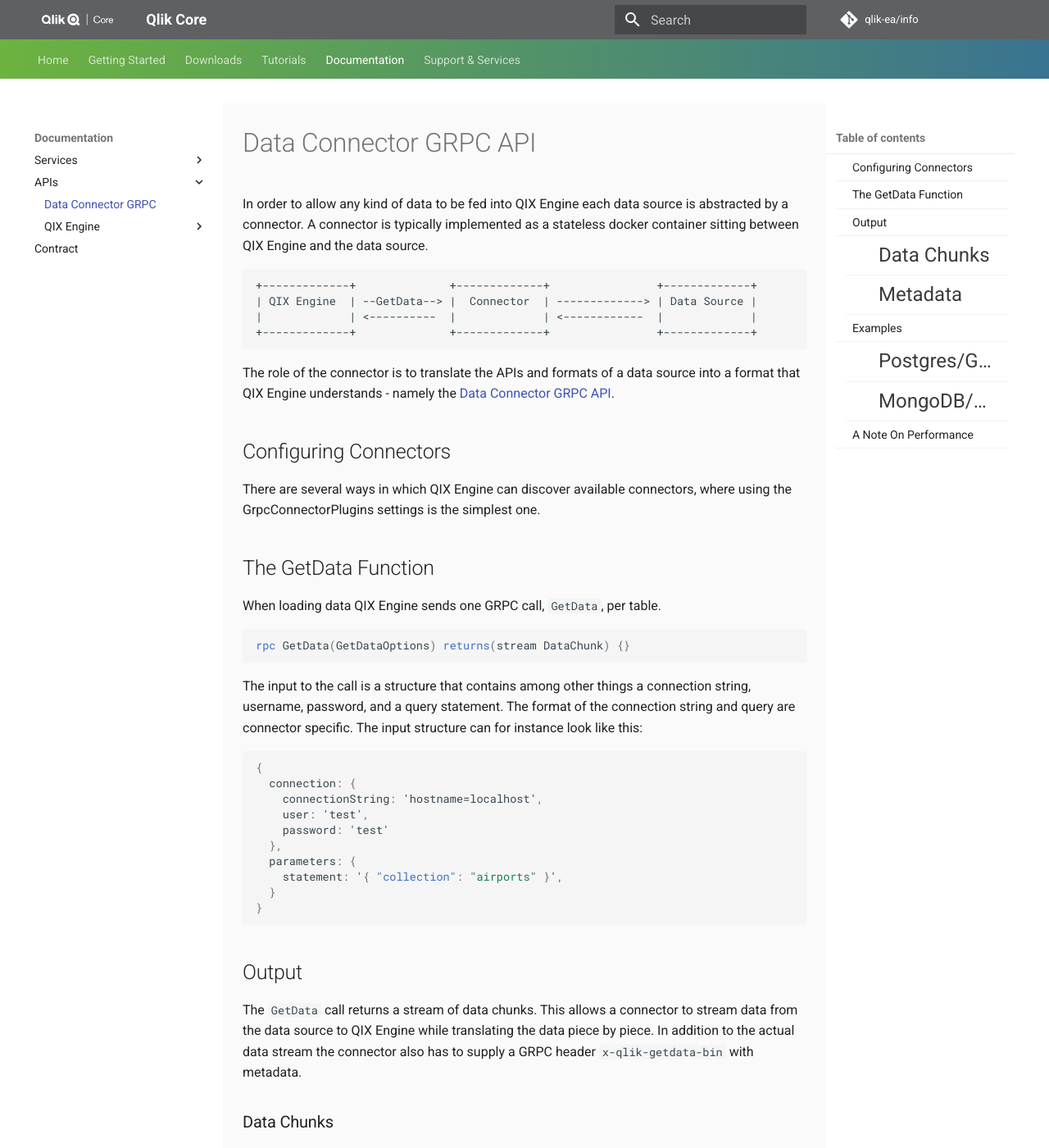
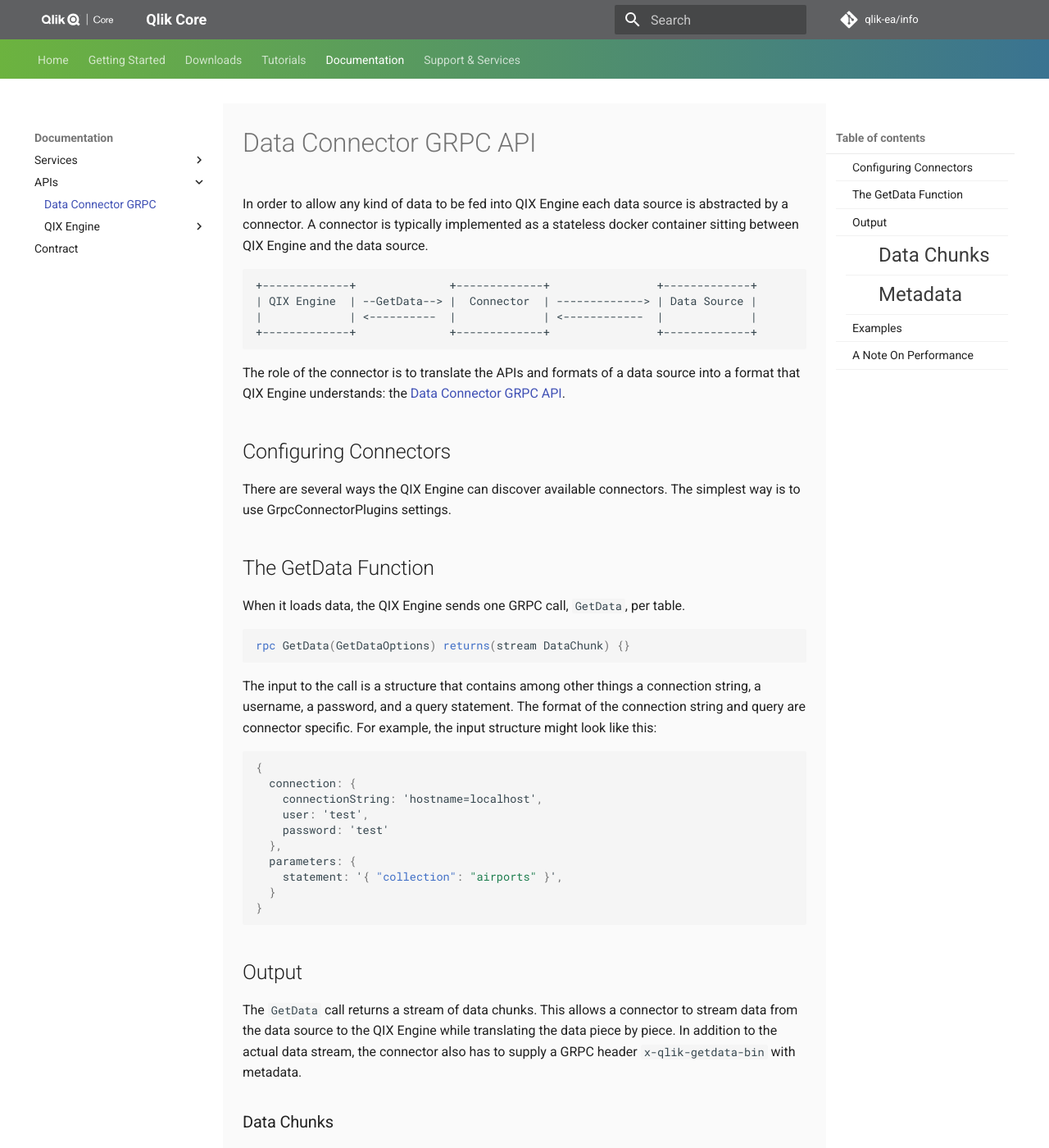
Before and after one commit to qlik-oss/core-website, an MkDocs documentation site: the page built from docs/documentation/apis/data-connector-grpc.md, in a window 1280 px wide and 1400 px high. Shown: the whole window at 82% size. Built offline with MkDocs 1.6.1 and Material for MkDocs 9.7.7, drawn with Linux system fonts in a browser that asks for light colours; comment, search, counter and statistics services are not loaded; old or Windows-style settings are respelled for this version of MkDocs; some of the changed text lies outside the part shown.

Commit message:
grpc connector edits

````diff
--- a/docs/documentation/apis/data-connector-grpc.md
+++ b/docs/documentation/apis/data-connector-grpc.md
@@ -11,24 +11,23 @@
 ```
 
 The role of the connector is to translate the APIs and formats of a data source into a format that QIX Engine
-understands - namely the [Data Connector GRPC API](data-connector-grpc.proto).
+understands: the [Data Connector GRPC API](data-connector-grpc.proto).
 
 ## Configuring Connectors
 
-There are several ways in which QIX Engine can discover available connectors, where using the GrpcConnectorPlugins settings
-is the simplest one.
+There are several ways the QIX Engine can discover available connectors. The simplest way is to use GrpcConnectorPlugins settings.
 
 ## The GetData Function
 
-When loading data QIX Engine sends one GRPC call, `GetData`, per table.
+When it loads data, the QIX Engine sends one GRPC call, `GetData`, per table.
 
 ``` proto
 rpc GetData(GetDataOptions) returns(stream DataChunk) {}
 ```
 
-The input to the call is a structure that contains among other things a connection string, username, password, and a
-query statement. The format of the connection string and query are connector specific. The input structure can for
-instance look like this:
+The input to the call is a structure that contains among other things a connection string, a username, a password, and a
+query statement. The format of the connection string and query are connector specific. For example, the input structure might
+look like this:
 
 ``` json
 {
@@ -46,17 +45,17 @@
 ## Output
 
 The `GetData` call returns a stream of data chunks. This allows a connector to stream data from the data source to
-QIX Engine while translating the data piece by piece. In addition to the actual data stream the connector also has to
+the QIX Engine while translating the data piece by piece. In addition to the actual data stream, the connector also has to
 supply a GRPC header `x-qlik-getdata-bin` with metadata.
 
 ### Data Chunks
 
-For performance reasons the data is sent column by column where
-each column holds the corresponding column values for a all rows in the chunk. The reason for this is simply
-performance. All values in a specific column share the same format which allows GRPC (and hence protobuf) to encode
-the data more efficiently. To further improve the performance each column can be in several different formats -
-strings, floating point numbers, and integers. Along with the column data a structure called `ValueFlag` is used to
-further specify the format of the data. This is for instance used to specify date formats.
+For performance reasons the data is sent column by column, where
+each column holds the corresponding column values for a all rows in the chunk.
+All values in a specific column share the same format, which allows GRPC (and hence protobuf) to encode
+the data more efficiently. To further improve the performance, each column can be in one of several different formats:
+strings, floating point numbers, and integers. Along with the column data, a structure called `ValueFlag` is used to
+further specify the format of the data. This could be used, for example, to specify date formats.
 
 ``` proto
 message DataChunk {
@@ -87,21 +86,15 @@
 
 ## Examples
 
-To get started there are two example connectors. One in Golang and one in javascript. See the respective projects
-for more information.
+We have provided two example connectors to help you get started, one in Go and one in JavaScript. See their respective projects in GitHub for more information:
 
-### Postgres/Golang
-
-[github.com/qlik-ea/postgres-grpc-connector](https://github.com/qlik-ea/postgres-grpc-connector)
-
-### MongoDB/Javascript
-
-[github.com/qlik-ea/mongodb-grpc-connector](https://github.com/qlik-ea/mongodb-grpc-connector)
+ * Postgres/Go: [github.com/qlik-ea/postgres-grpc-connector](https://github.com/qlik-ea/postgres-grpc-connector)
+ * MongoDB/JavaScript: [github.com/qlik-ea/mongodb-grpc-connector](https://github.com/qlik-ea/mongodb-grpc-connector)
 
 ## A Note On Performance
 
-For large data sets it is important to choose a language that gives required performance.
-Although GRPC is a fast protocol it still comes with some computational overhead, especially in
-managed/interpreted languages like javascript. Golang, it seems, is fast enough to saturate a gigabit line
-which would cover most needs. To go even further and utilize for instance a 10Gbps line or faster a C/C++
-implementation is needed.
+For large data sets it is important to choose a language that provides adequate performance.
+Although GRPC is a fast protocol, it still comes with some computational overhead, especially in
+managed/interpreted languages like JavaScript. Go, it seems, is fast enough to saturate a Gigabit line
+which would cover most needs. To utilize a 10 Gbps line or faster, for instance, a C/C++
+implementation would be needed.
````
